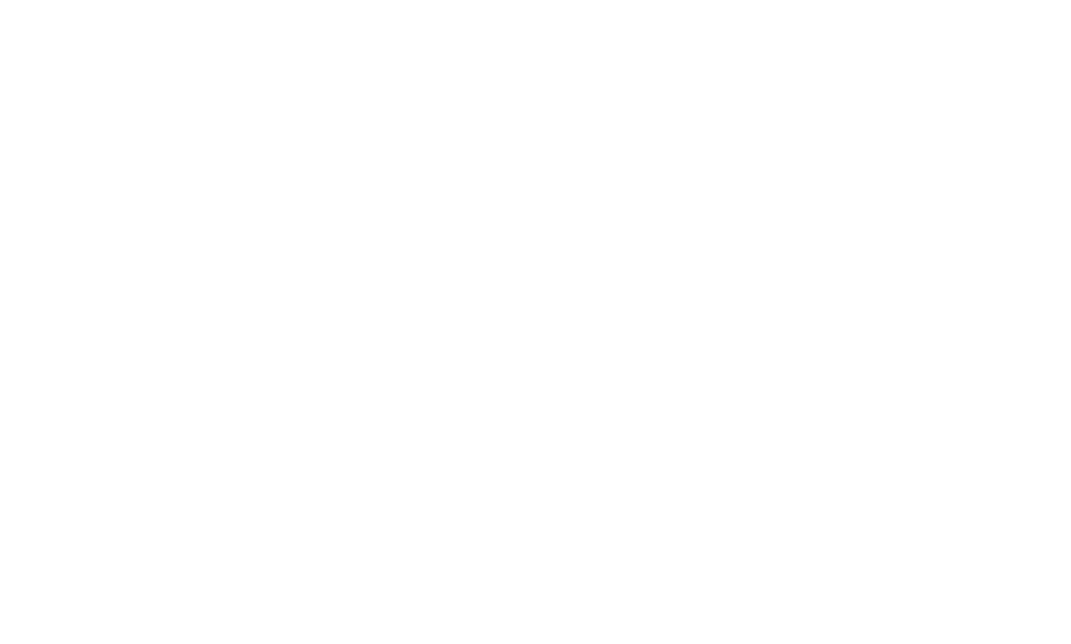
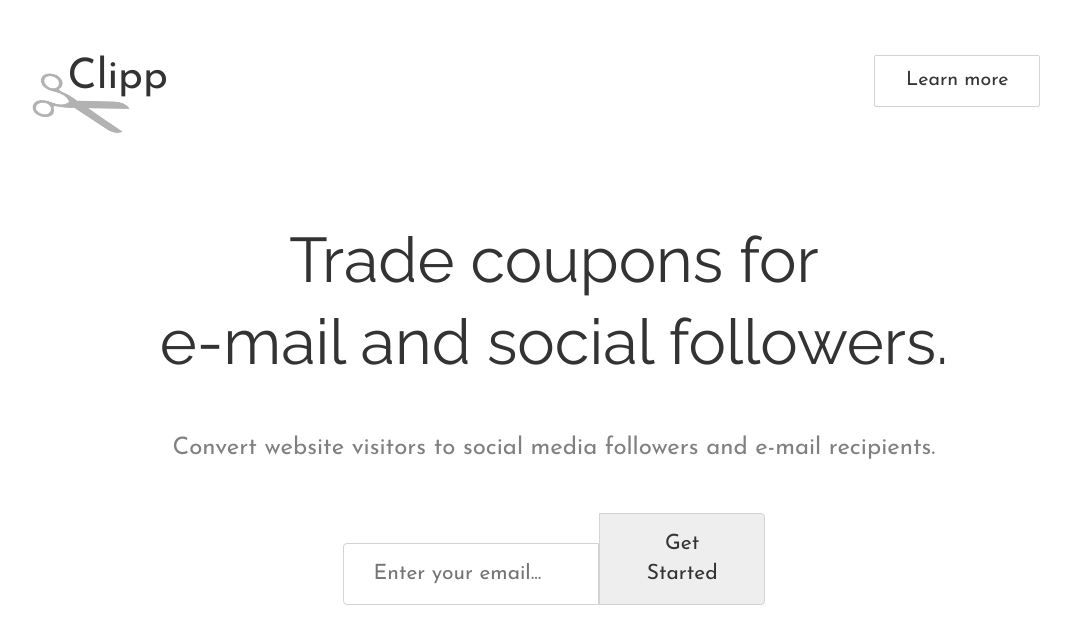
Before and after one commit to andrewheekin/splash, a website: page index.html in a window 1280 px wide. Shown: the whole page, without its empty margins (86-1157 px from the left). Drawn offline with Linux system fonts and the light colour scheme.

Commit message:
first page

```diff
--- a/css/style.css
+++ b/css/style.css
@@ -0,0 +1,64 @@
+body {font-family:'Josefin Sans', sans-serif;
+  animation:fadein 1s; -moz-animation:fadein 1s; -webkit-animation:fadein 1s; -o-animation:fadein 1s;}
+
+.top-content {height:200px;}
+
+/*logo*/
+h2.logo {font-size:3em; margin:55px 0px 0px 12%; display:inline-block;}
+
+/*medium scissors*/
+img.logo {width:97px; height:46px; display:block; margin: -18px 0px 0px -35px;
+  -webkit-filter: invert(70%); filter: invert(70%);
+  animation:twist 1s; -moz-animation:twist 1s; -webkit-animation:twist 1s; -o-animation:twist 1s;
+  -ms-transform: rotate(18deg); -webkit-transform: rotate(18deg); transform: rotate(18deg);}
+img.logo:hover {animation:open 1s; -moz-animation:open 1s; -webkit-animation:open 1s; -o-animation:open 1s;
+  -ms-transform: rotate(30deg); -webkit-transform: rotate(30deg); transform: rotate(30deg);}
+
+h3.learn-more {display:inline-block; float:right; margin-right:12%; margin-top:55px; border:1px solid lightgrey;
+  border-radius:2px; padding:14px 31px; font-size:1.4em;}
+h3.learn-more:hover {background:#eee;}
+
+h3.middle-content {animation:fadein 2s; -moz-animation:fadein 2s; -webkit-animation:fadein 2s; -o-animation:fadein 2s;}
+
+h1.tagline {text-align:center; font-size:4.5em; font-family:'Raleway', sans-serif; /*text-shadow:0px 0px 1px grey;*/
+  line-height:1.3em}
+
+h3.description {color:grey; text-align:center; margin:4%;}
+
+.email-box {text-align:center;}
+
+input.email-input {padding:15px 30px; border-radius:4px 0px 0px 4px; border:1px solid lightgrey; font-size:1.5em;
+  width:20%; display:inline-block;}
+input.email-input:focus {outline:none;}
+button.email-button {padding:15px 30px; width:13%; font-size:1.5em; background:#eee; border:none; display:inline-block;
+  margin-left:-4px; border:1px solid lightgrey; border-radius:0px 4px 4px 0px;}
+button.email-button:hover {background:lightgrey;}
+button.email-button:focus {outline:none;}
+button.email-button:active {background:#ccc;}
+
+
+/*larger scissors*/
+/*img.logo {width:80px; height:auto; display:block; margin: -20px 0px 0px -30px;
+  -ms-transform: rotate(22deg); -webkit-transform: rotate(22deg); transform: rotate(22deg);}*/
+
+/*smaller scissors*/
+/*img.logo {width:108px; height:44px; display:block; margin: -18px 0px 0px -35px;
+  -ms-transform: rotate(17deg); -webkit-transform: rotate(17deg); transform: rotate(17deg);}*/
+
+/*fadein*/
+@keyframes fadein {from {opacity:0;} to {opacity:1;}}
+@-moz-keyframes fadein {from {opacity:0;} to {opacity:1;}} /*Firefox*/
+@-webkit-keyframes fadein {from {opacity:0;} to {opacity:1;}}  /* Safari and Chrome */
+@-o-keyframes fadein {from {opacity:0;} to {opacity:1;}} /* Opera */
+
+/*scissor twist*/
+@keyframes twist {from {transform:rotate(30deg);} to {transform:rotate(18deg);}}
+@-moz-keyframes twist {from {transform:rotate(30deg);} to {transform:rotate(18deg);}} /*Firefox*/
+@-webkit-keyframes twist {from {transform:rotate(30deg);} to {transform:rotate(18deg);}}  /* Safari and Chrome */
+@-o-keyframes twist {from {transform:rotate(30deg);} to {transform:rotate(18deg);}} /* Opera */
+
+/*scissor open*/
+@keyframes open {from {transform:rotate(18deg);} to {transform:rotate(30deg);}}
+@-moz-keyframes open {from {transform:rotate(18deg);} to {transform:rotate(30deg);}} /*Firefox*/
+@-webkit-keyframes open {from {transform:rotate(18deg);} to {transform:rotate(30deg);}}  /* Safari and Chrome */
+@-o-keyframes open {from {transform:rotate(18deg);} to {transform:rotate(30deg);}} /* Opera */
--- a/index.html
+++ b/index.html
@@ -5,10 +5,22 @@
   <head>
     <link rel="stylesheet" href="./css/bootstrap.min.css">
     <link rel="stylesheet" href="./css/style.css">
-    <!-- <link href="https://fonts.googleapis.com/css?family=XXXXXX" rel="stylesheet"> -->
+    <link href="https://fonts.googleapis.com/css?family=Josefin+Sans|Raleway" rel="stylesheet">
     <title></title>
   </head>
   <body>
+    <div class="top-content">
+      <h2 class="logo">Clipp<img class="logo" src="./img/scissors.png"></h2>
+      <h3 class="learn-more">Learn more</h3>
+    </div>
+    <div class="middle-content">
+      <h1 class="tagline">Trade coupons for <br>e-mail and social followers.</h1>
+      <h3 class="description">Convert website visitors to social media followers and e-mail recipients.</h3>
+      <div class="email-box">
+        <input class="email-input" type="text" placeholder="Enter your email...">
+        <button class="email-button" type="submit">Get Started</button>
+      </div>
+    </div>
   </body>
   <script src="./js/jquery-3.1.1.min.js"></script>
   <script src="./js/bootstrap.min.js"></script>
```
Also changed, not shown: img/scissors.png (added).
